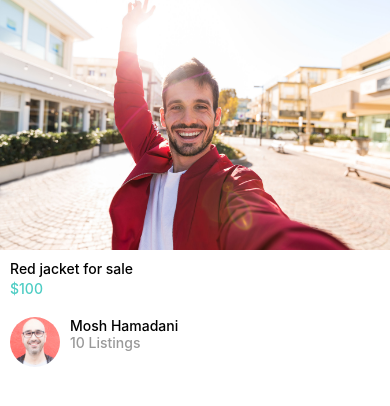
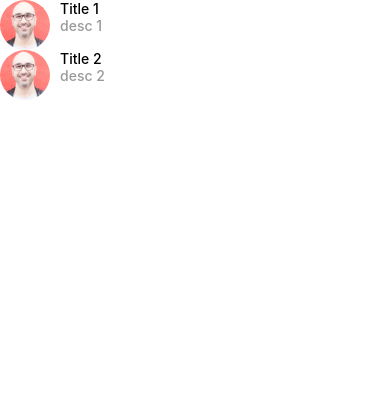
Before and after one commit to YassineEddyb/react-native-app, a React Native app: screen / in a window 390 px wide. Shown: the top 406 px of the page. Built offline with nearby package versions, Linux system fonts and the light colour scheme.

Commit message:
adding messages screen and Screen component

```diff
--- a/App.js
+++ b/App.js
@@ -5,9 +5,10 @@ import ViewImage from "./app/screen/ViewImage";
 import AppButton from "./app/components/AppButton";
 import Card from "./app/components/Card";
 import ListingDetails from "./app/screen/ListingDetails";
+import Messages from "./app/screen/Messages";
 
 export default function App() {
-  return <ListingDetails />;
+  return <Messages />;
 }
 
 const styles = StyleSheet.create({
--- /dev/null
+++ b/app/components/Screen.js
@@ -0,0 +1,14 @@
+import React from "react";
+import { Platform, StyleSheet, SafeAreaView, StatusBar } from "react-native";
+
+function Screen(props) {
+  return <SafeAreaView style={styles.screen}>{props.children}</SafeAreaView>;
+}
+
+const styles = StyleSheet.create({
+  screen: {
+    paddingTop: Platform.OS === "android" ? StatusBar.currentHeight : 0,
+  },
+});
+
+export default Screen;
--- a/app/components/Owner.js
+++ b/app/components/User.js
@@ -4,7 +4,7 @@ import { Image, View, StyleSheet } from "react-native";
 import AppText from "./AppText";
 import colors from "../config/colors";
 
-function Owner({ image, title, subTitle }) {
+function User({ image, title, subTitle }) {
   return (
     <View style={styles.owner}>
       <Image style={styles.image} source={image} />
@@ -35,4 +35,4 @@ const styles = StyleSheet.create({
   },
 });
 
-export default Owner;
+export default User;
--- a/app/screen/ListingDetails.js
+++ b/app/screen/ListingDetails.js
@@ -2,7 +2,7 @@ import React from "react";
 import { View, StyleSheet } from "react-native";
 
 import Card from "../components/Card";
-import Owner from "../components/Owner";
+import User from "../components/User";
 
 function ListingDetails(props) {
   return (
@@ -15,7 +15,7 @@ function ListingDetails(props) {
         image={require("../assets/jacket.jpg")}
       />
       <View style={styles.detailsContainer}>
-        <Owner
+        <User
           image={require("../assets/mosh.jpg")}
           title="mosh hamadani"
           subTitle="10 Listings"
--- /dev/null
+++ b/app/screen/Messages.js
@@ -0,0 +1,42 @@
+import React from "react";
+import { FlatList, StyleSheet } from "react-native";
+
+import User from "../components/User";
+import Screen from "../components/Screen";
+
+const messages = [
+  {
+    id: 1,
+    title: "title 1",
+    description: "desc 1",
+    image: require("../assets/mosh.jpg"),
+  },
+  {
+    id: 2,
+    title: "title 2",
+    description: "desc 2",
+    image: require("../assets/mosh.jpg"),
+  },
+];
+
+function Messages(props) {
+  return (
+    <Screen>
+      <FlatList
+        data={messages}
+        keyExtractor={(message) => message.id.toString()}
+        renderItem={({ item }) => (
+          <User
+            image={item.image}
+            title={item.title}
+            subTitle={item.description}
+          />
+        )}
+      />
+    </Screen>
+  );
+}
+
+const styles = StyleSheet.create({});
+
+export default Messages;
--- a/app/screen/ViewImage.js
+++ b/app/screen/ViewImage.js
@@ -1,13 +1,18 @@
 import React from "react";
 import { Image, StyleSheet, View } from "react-native";
 
+import { MaterialCommunityIcons } from "@expo/vector-icons";
 import colors from "../config/colors";
 
 function ViewImage(props) {
   return (
     <View style={styles.imageContainer}>
-      <View style={styles.deleteIcon}></View>
-      <View style={styles.closeIcon}></View>
+      <View style={styles.deleteIcon}>
+        <MaterialCommunityIcons name="close" color="white" size={30} />
+      </View>
+      <View style={styles.closeIcon}>
+        <MaterialCommunityIcons name="delete" color="white" size={30} />
+      </View>
       <Image
         resizeMode="contain"
         style={styles.image}
@@ -27,20 +32,14 @@ const styles = StyleSheet.create({
     height: "100%",
   },
   deleteIcon: {
-    width: 50,
-    height: 50,
     position: "absolute",
-    backgroundColor: colors.primary,
-    top: 0,
-    left: 30,
+    bottom: 20,
+    right: 10,
   },
   closeIcon: {
-    width: 50,
-    height: 50,
     position: "absolute",
-    backgroundColor: colors.secondary,
-    top: 0,
-    right: 30,
+    bottom: 20,
+    left: 10,
   },
 });
 
```
